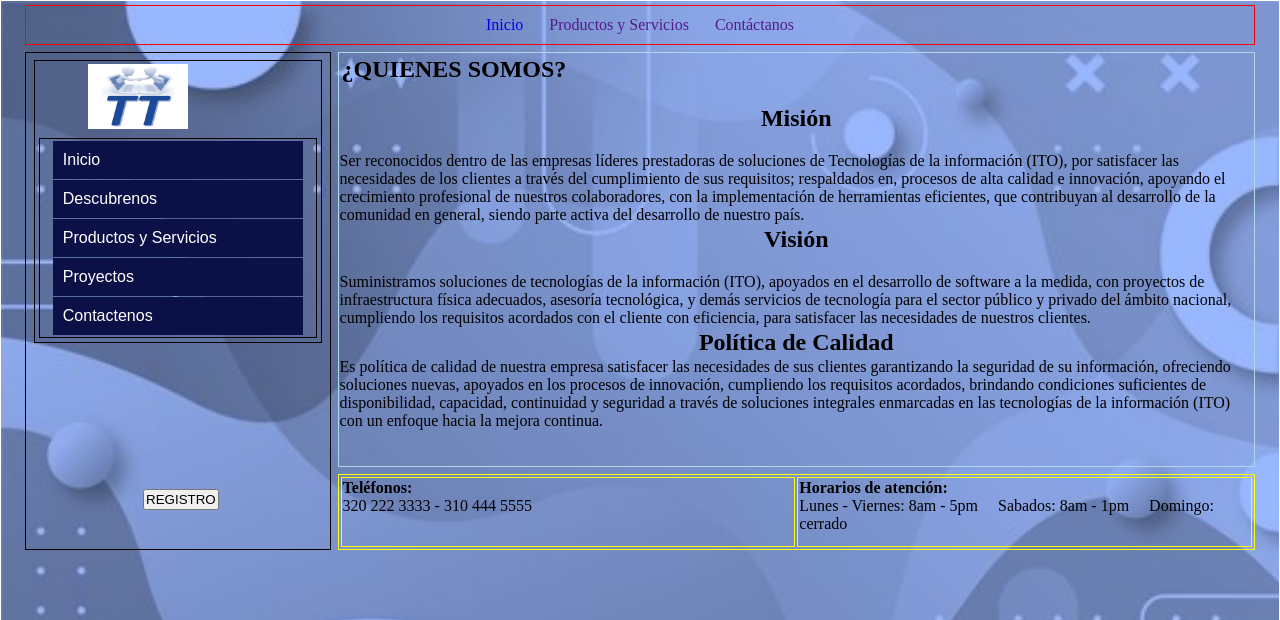
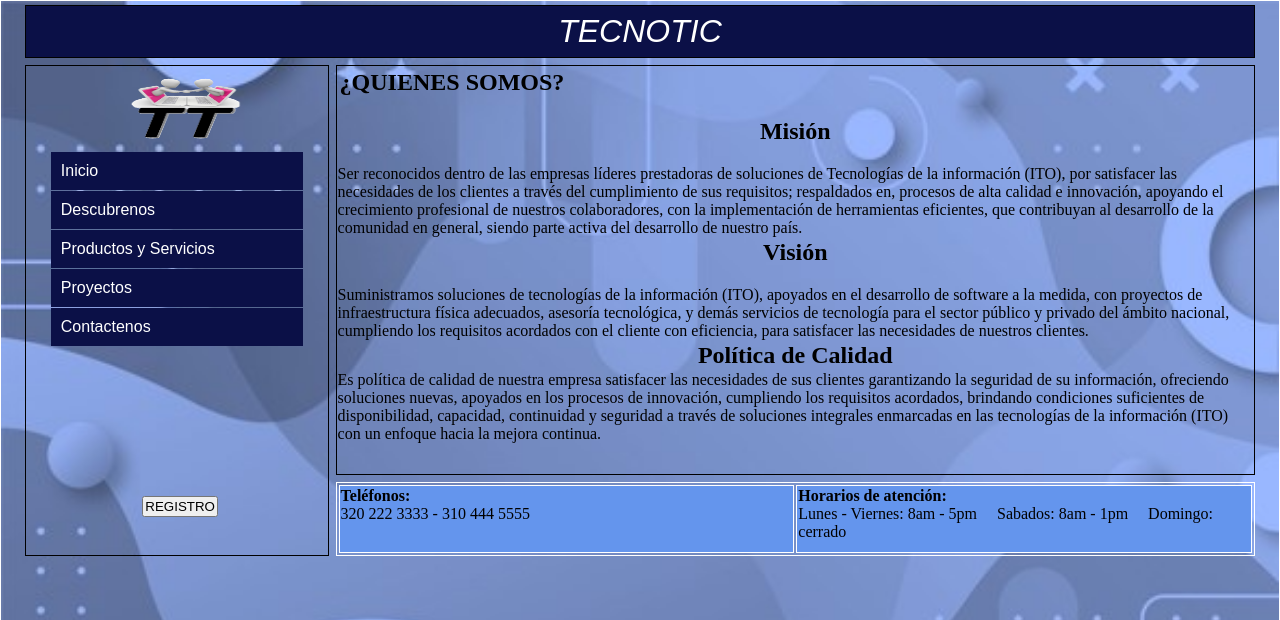
Before and after one commit to Genny21/PaginaCiclo3, a website: page index.html in a window 1280 px wide. Shown: the top 620 px of the page. Drawn offline with Linux system fonts and the light colour scheme.

Commit message:
Se modifican estilos del index

```diff
--- a/css/estilos.css
+++ b/css/estilos.css
@@ -23,19 +23,22 @@ body {
 
 .encabezado {
     grid-area: encabezado;
-    border: 1px solid red;
+    border: 1px solid black;
     justify-content: center;
     align-items: center;
+    background-color: #0B1047;
+    text-align: center;
+
 }
 
 .servicios {
     grid-area: servicios;
-    border: 1px solid lightblue;
+    border: 1px solid black;
 }
 
 .landing_navbar {
    grid-area: landing_navbar;
-    border: 1px black solid;
+    border: 1px solid black;
     display: grid;
     grid-template-columns: 1fr;
     grid-template-rows: 1.5fr 1fr;
@@ -47,7 +50,7 @@ body {
 }
 
 .foot {
-    border: 1px solid yellow;
+    border: 1px solid white;
     grid-area: foot;
     display: grid;
     grid-template-columns: 1fr 1fr;
@@ -59,12 +62,15 @@ body {
 
 .foot01 {
     grid-area: foot01;
-    border: 1px solid yellow;
+    border: 1px solid white;
+    background-color: cornflowerblue;
+
 }
 
 .foot02 {
     grid-area: foot02;
-    border: 1px solid yellow;
+    border: 1px solid white;
+    background-color: cornflowerblue;
 }
 
 nav {
@@ -82,9 +88,19 @@ nav ul li {
     padding: 0 10px;
 }
 
-a {
-    text-decoration: none;
+.title {
+    text-align: center;
+    font-family: sans-serif ;
+    font-style: oblique;
+    font-size: xx-large;
+    color: #fff;
+
+
+
+
 }
+
+
 
 nav a:hover {
 color: orangered;
@@ -97,7 +113,7 @@ color: orangered;
 }
 
 aside{
-    border: 5px solid blue;
+    border: 5px solid black;
 }
 
 #btn_irRegistro {
@@ -191,7 +207,7 @@ ul, ol {
 }
 .nav_01 {
     grid-area: nav_01;
-    border: 1px black solid;
+
 
     display:block;
     flex-direction: column;
@@ -200,7 +216,7 @@ ul, ol {
 }
 .nav_02 {
     grid-area: nav_02;
-    border: 1px black solid;
+
     display: flex;
     flex-direction: column;
     flex-wrap: wrap;
@@ -211,7 +227,7 @@ ul, ol {
 
 .nav {
     grid-area: nav_01;
-    border: 1px black solid;
+
 
     display:block;
     flex-direction: column;
--- a/index.html
+++ b/index.html
@@ -9,26 +9,16 @@
             <meta name="keywords" content="tecnologia, desarrollo, software"/>-->
 
         <link rel="stylesheet" href="css/estilos.css" />
-        <link rel="icon" href="images/Imagen2.jpg" />
+        <link rel="icon" href="images/imagenlogo_1.png" />
 
         <title>TECNOTIC</title>
     </head>
     <body class="body">
         <div class="container">
-            <!--        encabezado-->
+
             <header class="encabezado">
                 <nav>
-                    <ul>
-                        <li>
-                            <a href="#">Inicio</a>
-                        </li>
-                        <li>
-                            <a href="">Productos y Servicios</a>
-                        </li>
-                        <li>
-                            <a href="">Contáctanos</a>
-                        </li>
-                    </ul>
+                    <a class="title">TECNOTIC</a>
                 </nav>
             </header>
             <!-- Barra de acceso a redes sociales -->
@@ -85,7 +75,7 @@
                 <nav id="landing_navbar">
                     <div class="nav_01">
                         <a href="#">
-                            <img id="navbar_logo" src="images/Imagen2.jpg" width="100" height="250" style="position: relative; left: 17%; "   />
+                            <img id="navbar_logo" src="images/imagenlogo_1.png" width="150" height="300" style="position: relative; left: 25%; "   />
                         </a>
 
                         <div id="menus">
--- a/registro.html
+++ b/registro.html
@@ -6,7 +6,7 @@
     <meta name="viewport" content="width=device-width, initial-scale=1.0">
 
     <link rel="stylesheet" href="css/estilos.css" />
-    <link rel="icon" href="images/Imagen2.png" />
+    <link rel="icon" href="images/imagenlogo_1.png" />
 
     <title>Registro</title>
 </head>
@@ -78,7 +78,7 @@ Con la etiqueta <input> cuyos id deben ser "in_usuario" y "in_contrasena"-->
         <aside class="landing_navbar">
             <nav id="landing_navbar">
                 <a href="index.html">
-                    <img src="images/Imagen2.jpg" id="navbar_logo" alt="Logo_TecnoTic" width="100" height="250" />
+                    <img src="images/imagenlogo_1.png" id="navbar_logo" alt="Logo_TecnoTic" width="100" height="250" />
                 </a>
             </nav>
             <a href="index.html">
```
Also changed, not shown: images/Imagen2.jpg (deleted), images/imagenlogo_1.png (added).
